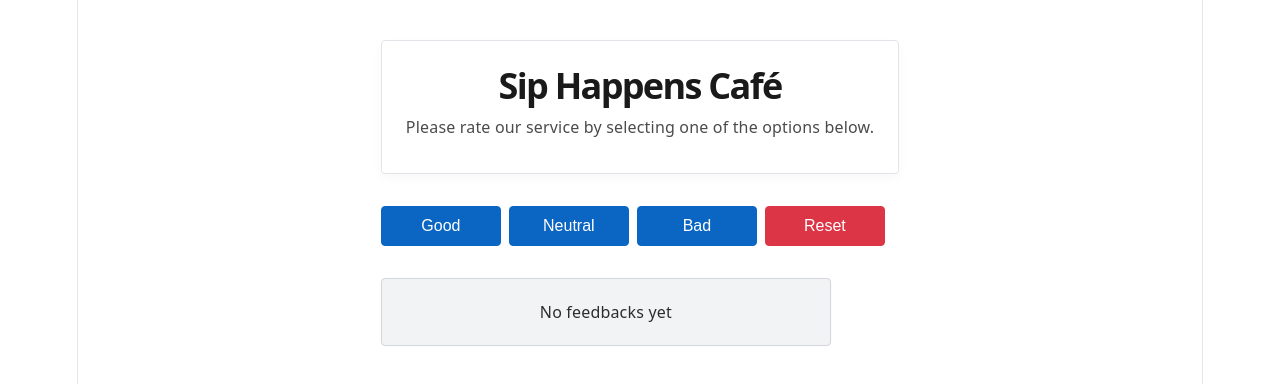
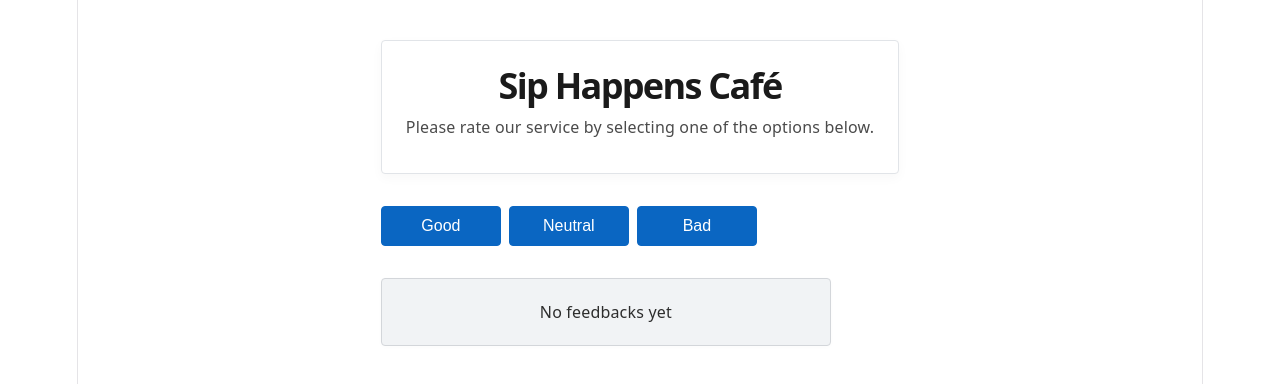
Before and after one commit to irahilles/02-react-cafe, a React (Vite) app: page / in a window 1280 px wide. Shown: the top 384 px of the page. Built offline with nearby package versions, Linux system fonts and the light colour scheme.

Commit message:
added on reset option

```diff
--- a/src/components/App/App.tsx
+++ b/src/components/App/App.tsx
@@ -39,7 +39,7 @@ const positiveRate = totalVotes
                <VoteOptions
         onVote={handleVote}
         onReset={resetVotes}
-        canReset={true}
+        canReset={totalVotes>0}
       />
 {totalVotes > 0 ?  (<VoteStats
     votes={votes}
```
